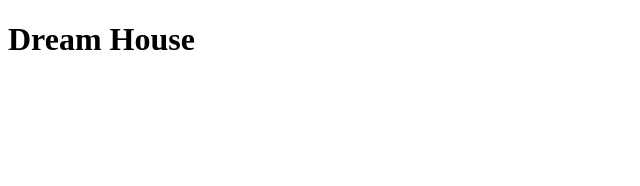
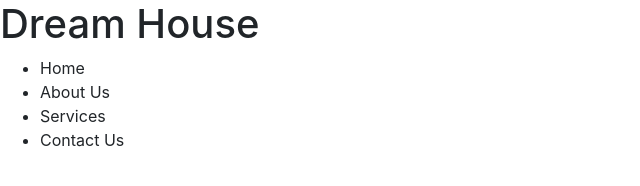
Before and after one commit to shayasra/dreamhouse, a website: page index.html in a window 1280 px wide. Shown: the whole page, without its empty margins (0-640 px from the left). Drawn offline with nearby package versions, Linux system fonts and the light colour scheme.

Commit message:
Final Setup

```diff
--- a/index.html
+++ b/index.html
@@ -4,13 +4,23 @@
     <meta charset="UTF-8">
     <meta name="viewport" content="width=device-width, initial-scale=1.0">
     <title>Dream House</title>
+    <link rel="stylesheet" href="node_modules/bootstrap/dist/css/bootstrap.min.css">
+    <link rel="stylesheet" href="node_modules/bootstrap/dist/css/bootstrap-grid.min.css">
 </head>
 <body>
     <header>
         <h1>Dream House</h1>
         <nav>
-
+            <ul>
+                <li>Home</li>
+                <li>About Us</li>
+                <li>Services</li>
+                <li>Contact Us</li>
+            </ul>
         </nav>
     </header>
+    <script src="node_modules/jquery/dist/jquery.slim.min.js"></script>
+    <script src="node_modules/popper.js/dist/umd/popper.min.js"></script>
+    <script src="node_modules/bootstrap/dist/js/bootstrap.min.js"></script>
 </body>
 </html>
```
